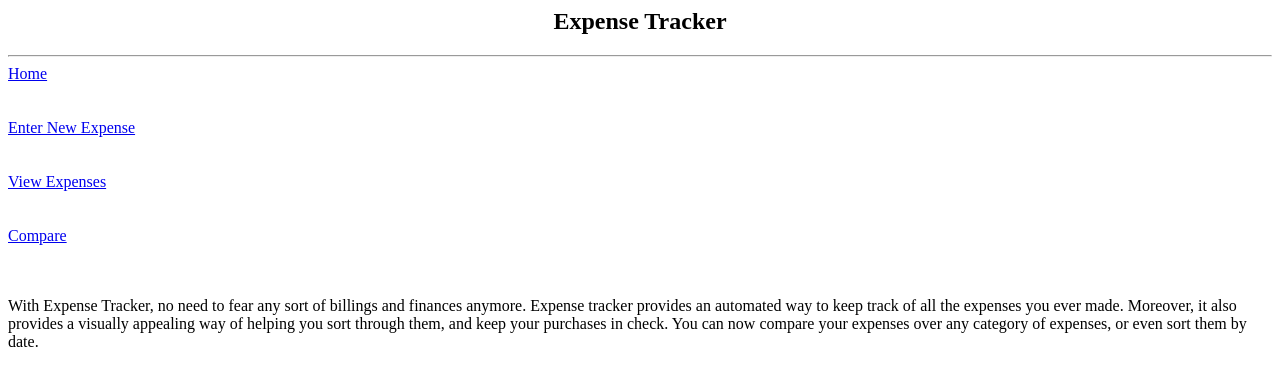
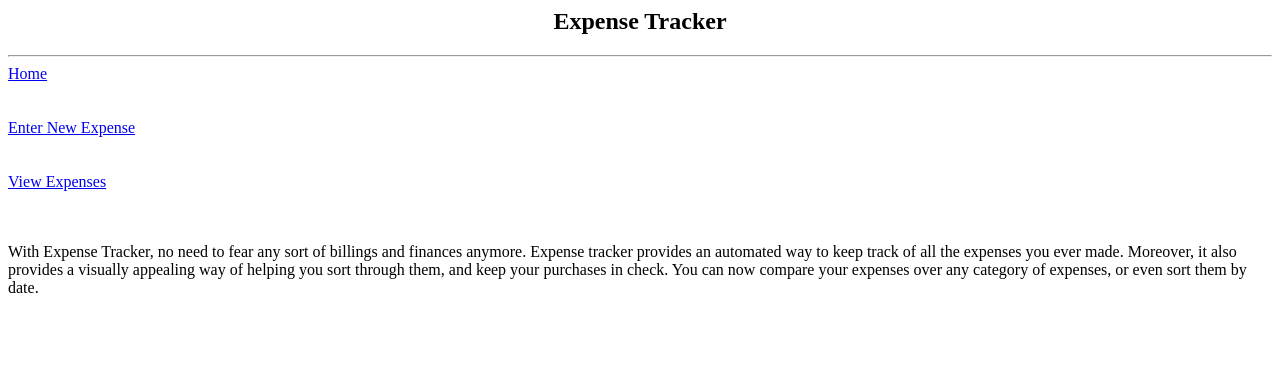
Before and after one commit to tanmaygoyal258/Expense-Tracker--Lambda, a Flask app: page / in a window 1280 px wide. Shown: the top 386 px of the page. Run offline with Flask 2, Linux system fonts and the light colour scheme.

Commit message:
Removed compare hyperlink from base.html

```diff
--- a/app/templates/base.html
+++ b/app/templates/base.html
@@ -9,9 +9,6 @@
    <br><br>
    <div>  <a href = "/view">View Expenses </a></div>
    <br><br>
-   <div>  <a href = "/compare">Compare </a></div>
-   <br><br>
-
 
    {% block content %} {% endblock %}
 </body>
```
